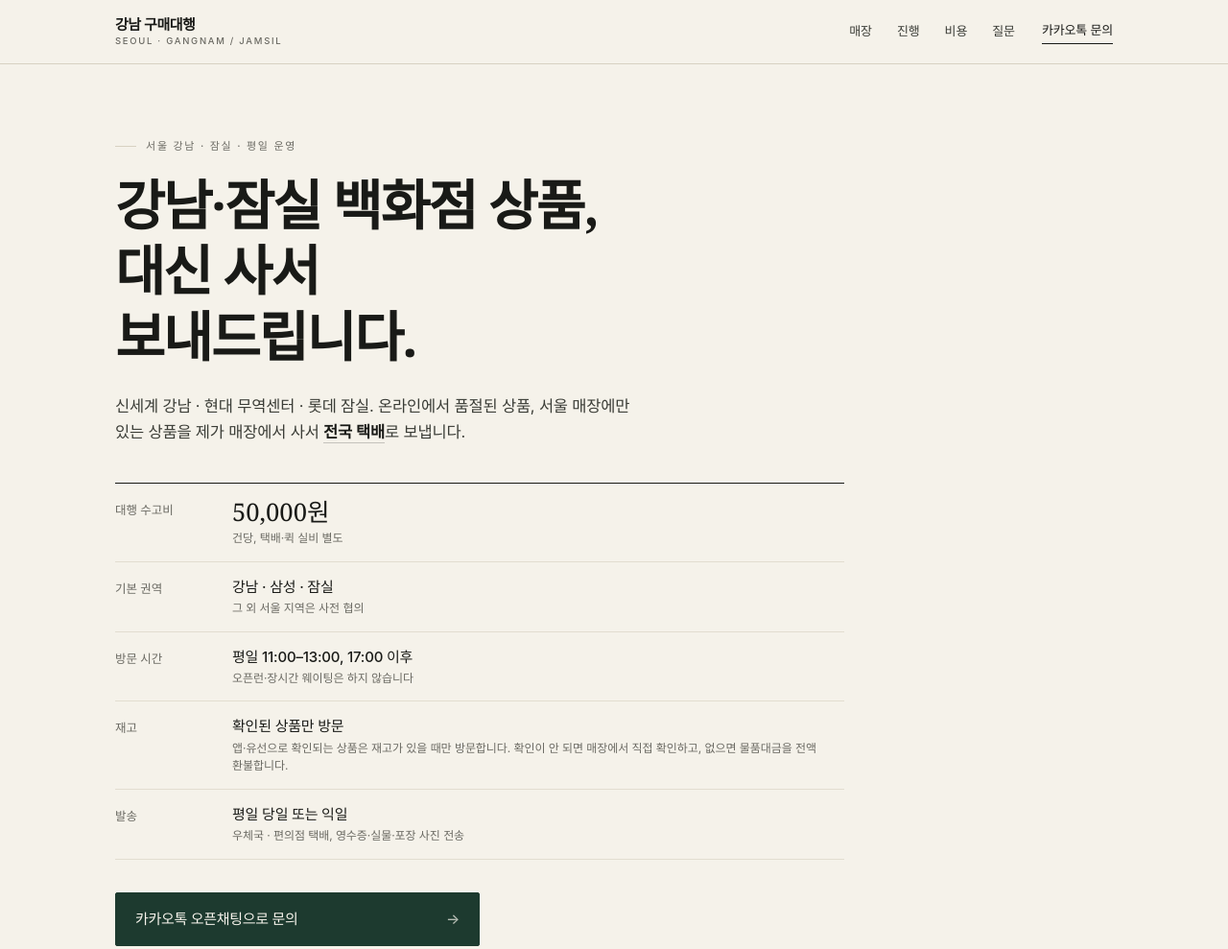
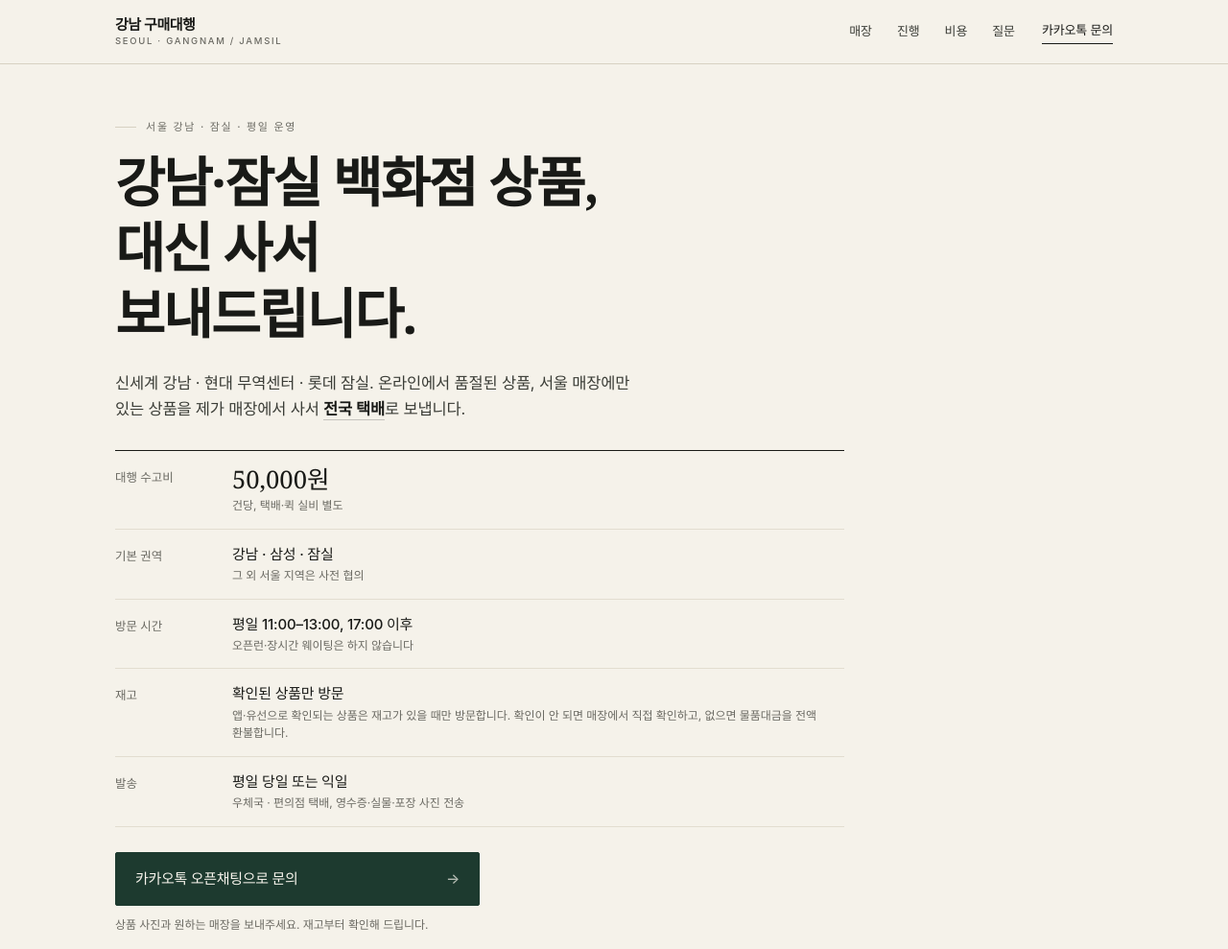
Before and after one commit to Minjaeun/seoul-pickup, a plain HTML site: page index.html in a window 1280 px wide. Shown: the top 989 px of the page at 96% size. Drawn offline with Linux system fonts and the light colour scheme; a web font is replaced by a local one.

Commit message:
히어로 여백 조정: 조건표 다섯 줄에서도 모바일 844px 안에 CTA 노출

```diff
--- a/index.html
+++ b/index.html
@@ -242,21 +242,21 @@
   }
 
   /* ---------- hero ---------- */
-  .hero{padding:34px 0 0}
+  .hero{padding:26px 0 0}
   .eyebrow{display:flex;align-items:center;gap:10px;font-size:11px;font-weight:500;letter-spacing:.16em;color:var(--muted);text-transform:uppercase}
   .eyebrow::before{content:"";width:22px;height:1px;background:var(--rule);flex:0 0 auto}
-  .hero h1{margin:18px 0 0;font-size:clamp(2.05rem,8.6vw,3.35rem);font-weight:600;line-height:1.24;letter-spacing:-0.035em}
-  .hero .lead{margin-top:20px;font-size:15.5px;line-height:1.68;color:var(--ink-soft);max-width:34em}
+  .hero h1{margin:14px 0 0;font-size:clamp(2.05rem,8.6vw,3.35rem);font-weight:600;line-height:1.24;letter-spacing:-0.035em}
+  .hero .lead{margin-top:16px;font-size:15.5px;line-height:1.68;color:var(--ink-soft);max-width:34em}
   .hero .lead strong{font-weight:600;color:var(--ink);border-bottom:1px solid rgba(25,26,23,.22);padding-bottom:1px}
 
-  .terms{margin-top:30px;max-width:760px;border-top:1px solid var(--ink)}
-  .terms .row{display:grid;grid-template-columns:88px 1fr;gap:14px;padding:12px 0;border-bottom:1px solid var(--rule-soft)}
+  .terms{margin-top:24px;max-width:760px;border-top:1px solid var(--ink)}
+  .terms .row{display:grid;grid-template-columns:88px 1fr;gap:14px;padding:10px 0;border-bottom:1px solid var(--rule-soft)}
   .terms dt{font-size:12px;letter-spacing:-0.005em;color:var(--muted);padding-top:3px}
   .terms dd{font-size:14.5px;font-weight:500;line-height:1.55;color:var(--ink)}
   .terms dd .aside{display:block;margin-top:2px;font-size:12px;font-weight:400;color:var(--muted);letter-spacing:-0.005em}
   .terms .price{font-family:var(--serif);font-size:1.35rem;font-weight:500;letter-spacing:0;font-variant-numeric:tabular-nums;line-height:1.25}
 
-  .hero-cta{margin-top:28px;display:flex;flex-direction:column;align-items:flex-start;gap:10px}
+  .hero-cta{margin-top:22px;display:flex;flex-direction:column;align-items:flex-start;gap:10px}
   .btn{
     display:inline-flex;align-items:center;justify-content:space-between;gap:18px;
     width:100%;max-width:380px;min-height:56px;padding:0 20px;
@@ -271,15 +271,15 @@
   .micro{font-size:12px;color:var(--muted);letter-spacing:-0.005em}
 
   @media (min-width:900px){
-    .hero{padding:76px 0 0}
+    .hero{padding:56px 0 0}
     .hero h1{font-size:clamp(2.9rem,4.4vw,3.9rem);line-height:1.22}
     .hero .lead{margin-top:24px;font-size:16.5px}
-    .terms{margin-top:38px}
+    .terms{margin-top:28px}
     .terms .row{grid-template-columns:108px 1fr;padding:14px 0}
     .terms dt{font-size:12.5px}
     .terms dd{font-size:15px}
     .terms .price{font-size:1.6rem}
-    .hero-cta{margin-top:34px}
+    .hero-cta{margin-top:26px}
   }
 
   /* ---------- principles ---------- */
```
